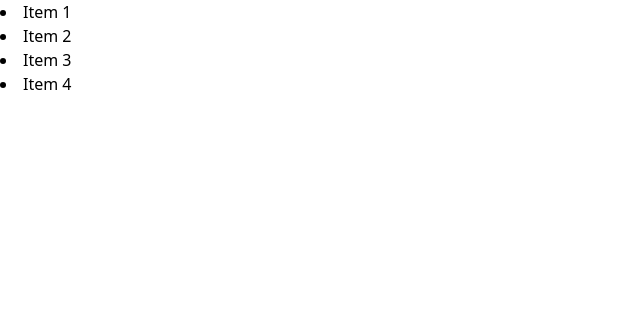
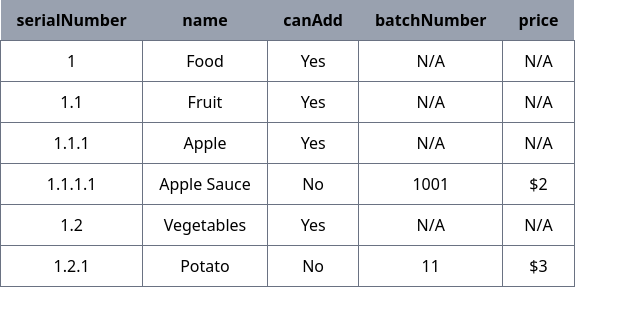
Before and after one commit to Bhavik0927/React30, a React (Vite) app: page / in a window 1280 px wide. Shown: the top 326 px of the page, without its empty margins (0-640 px from the left). Built offline with nearby package versions, Linux system fonts and the light colour scheme.

Commit message:
table created

```diff
--- a/src/App.jsx
+++ b/src/App.jsx
@@ -1,11 +1,13 @@
 // import Page from "./components/Task/page";
-import Page2 from "./components/Task/page2";
+// import Page2 from "./components/Task/page2";
+import Page3 from "./components/Task/Page3";
 
 const App = () =>{
   return (
     <>
       {/* <Page/> */}
-      <Page2/>
+      {/* <Page2/> */}
+      <Page3/>
     </>
   )
 }
--- /dev/null
+++ b/src/components/Task/Page3.jsx
@@ -0,0 +1,46 @@
+const Page3 = () => {
+    const data = [
+        { serialNumber: '1', name: 'Food', canAdd: true, batchNumber: null, price: null },
+        { serialNumber: '1.1', name: 'Fruit', canAdd: true, batchNumber: null, price: null },
+        { serialNumber: '1.1.1', name: 'Apple', canAdd: true, batchNumber: null, price: null },
+        { serialNumber: '1.1.1.1', name: 'Apple Sauce', canAdd: false, batchNumber: 1001, price: 2 },
+        { serialNumber: '1.2', name: 'Vegetables', canAdd: true, batchNumber: null, price: null },
+        { serialNumber: '1.2.1', name: 'Potato', canAdd: false, batchNumber: 11, price: 3 },
+      ]
+    return (
+        <>
+            <table>
+                <thead>
+                    <tr className="bg-gray-400">
+                        <th className="border-gray-500 px-4 py-2">serialNumber</th>
+                        <th className="border-gray-500 px-4 py-2">name</th>
+                        <th className="border-gray-500 px-4 py-2">canAdd</th>
+                        <th className="border-gray-500 px-4 py-2">batchNumber</th>
+                        <th className="border-gray-500 px-4 py-2">price</th>
+                    </tr>
+                </thead>
+                <tbody>
+                    {
+                        data.map((item,index) => (
+                            <tr key={index} className="border-gray-500 text-center">
+
+                                <td className="border border-gray-500 px-4 py-2">{item.serialNumber}</td>
+
+                                <td className="border border-gray-500 px-4 py-2">{item.name}</td>
+
+                                <td className="border border-gray-500 px-4 py-2">{item.canAdd ? "Yes" : "No"  }</td>
+
+                                <td className="border border-gray-500 px-4 py-2">{item.batchNumber !== null ? item.batchNumber : "N/A"}</td>
+
+                                <td className="border border-gray-500 px-4 py-2">{item.price !== null ? `$${item.price}` : "N/A"}</td>
+
+                            </tr>
+                        ))
+                    }
+                </tbody>
+            </table>
+        </>
+    )
+}
+
+export default Page3;
```
